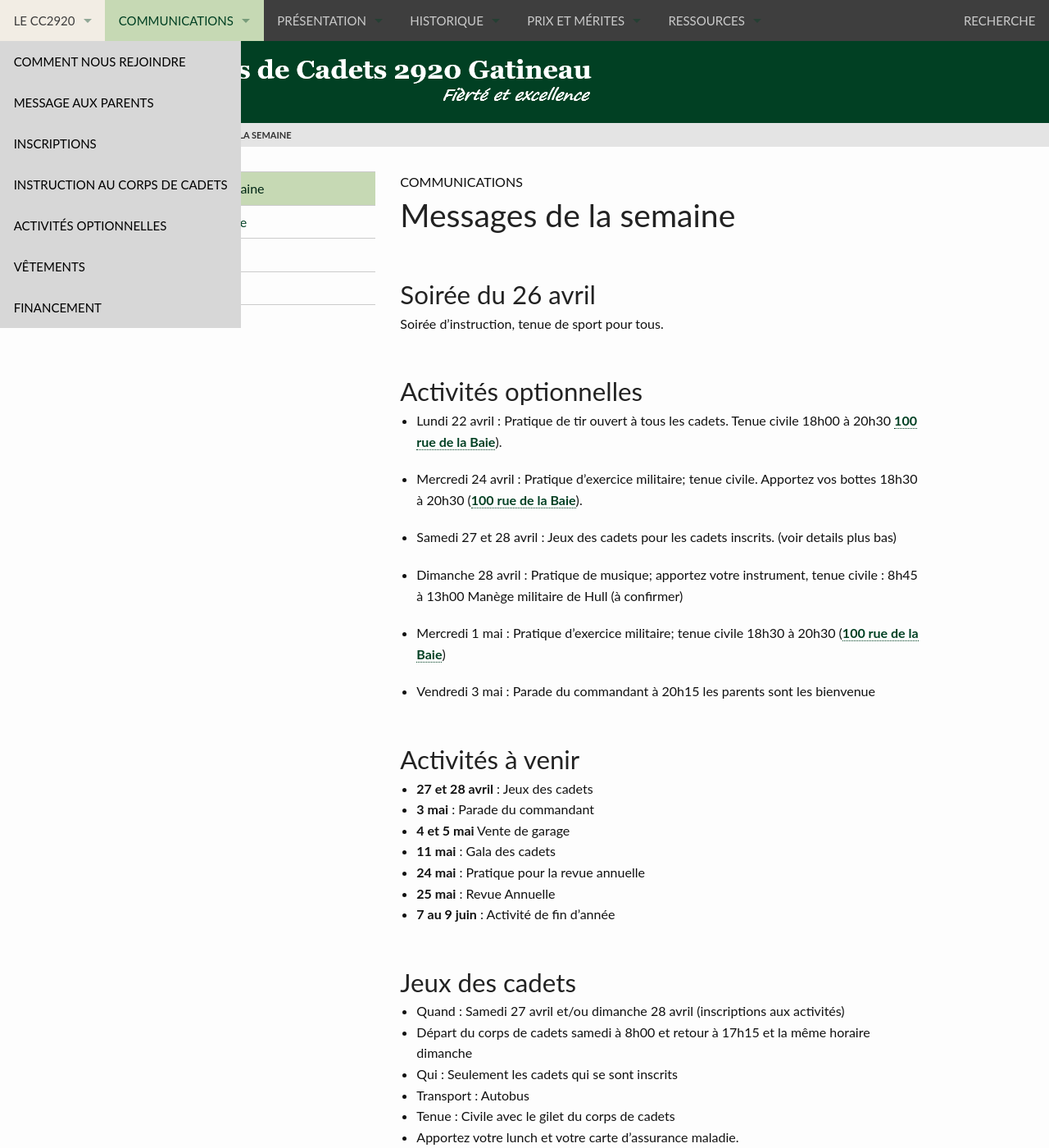
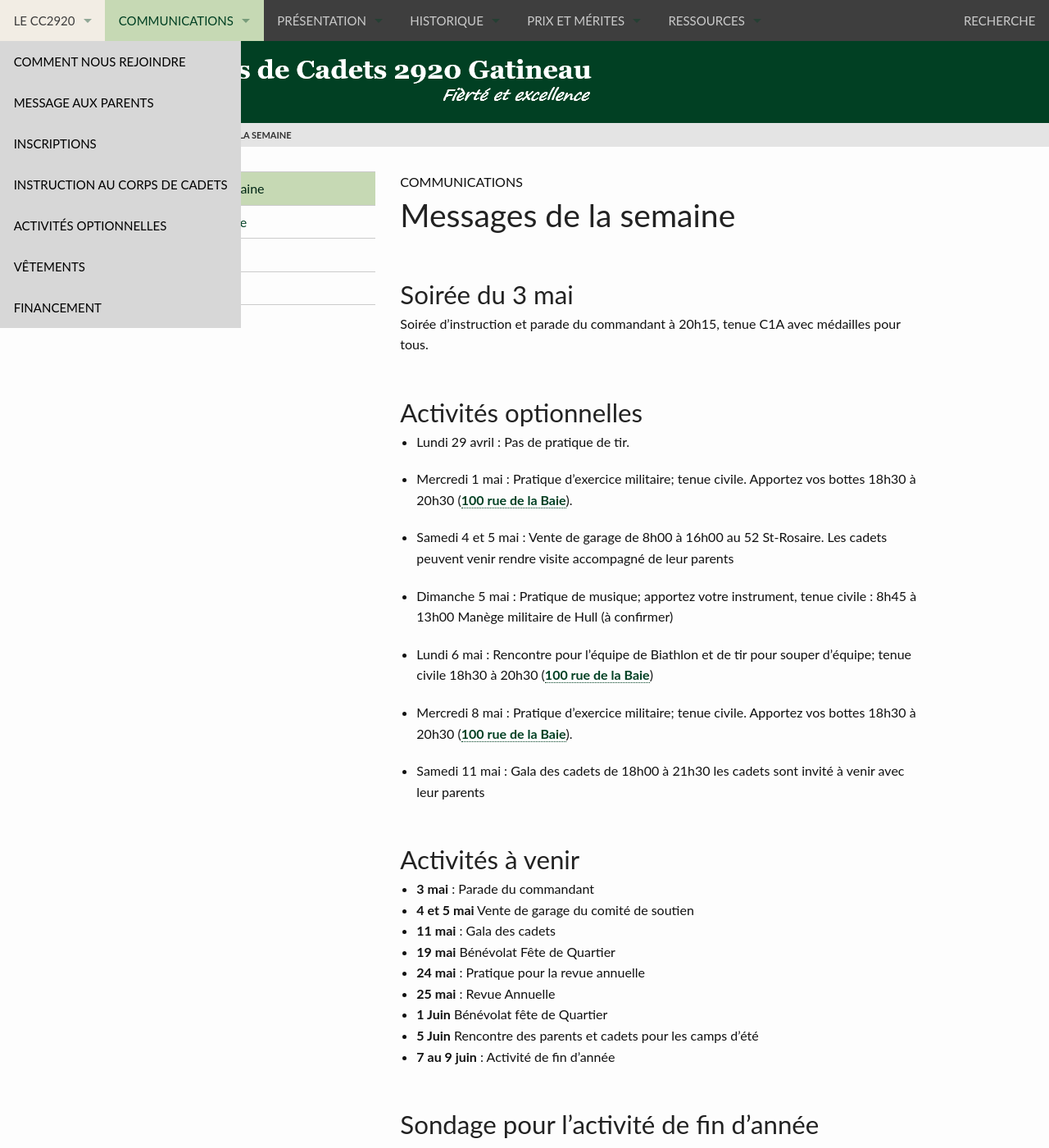
Before and after one commit to CC2920/web, a Jekyll site: the page built from _communications/messages.md, in a window 1280 px wide and 1400 px high. Shown: the whole window at 82% size. Built offline with Jekyll 4.4.1, drawn with Linux system fonts in a browser that asks for light colours; some of the changed text lies outside the part shown.

Commit message:
Message semaine du 28 avril

```diff
--- a/_communications/messages.md
+++ b/_communications/messages.md
@@ -3,48 +3,43 @@ title:  "Messages de la semaine"
 layout: "messages"
 ---
 
-## Soirée du 26 avril
+## Soirée du 3 mai
 
-Soirée d'instruction, tenue de sport pour tous.
+Soirée d'instruction et parade du commandant à 20h15, tenue C1A avec médailles pour tous.
 
 
 ## Activités optionnelles
 
-- Lundi 22 avril : Pratique de tir ouvert à tous les cadets. Tenue civile 18h00 à 20h30  [100 rue de la Baie](/information/comment-nous-rejoindre/)).
+- Lundi 29 avril : Pas de pratique de tir.
 
-- Mercredi 24 avril : Pratique d'exercice militaire; tenue civile. Apportez vos bottes 18h30 à 20h30 ([100 rue de la Baie](/information/comment-nous-rejoindre/)).
+- Mercredi 1 mai : Pratique d'exercice militaire; tenue civile. Apportez vos bottes 18h30 à 20h30 ([100 rue de la Baie](/information/comment-nous-rejoindre/)).
 
-- Samedi 27 et 28 avril : Jeux des cadets pour les cadets inscrits. (voir details plus bas)
+- Samedi 4 et 5 mai : Vente de garage de 8h00 à 16h00 au 52 St-Rosaire. Les cadets peuvent venir rendre visite accompagné de leur parents
 
-- Dimanche 28 avril : Pratique de musique; apportez votre instrument, tenue civile : 8h45 à 13h00  Manège militaire de Hull (à confirmer)
+- Dimanche 5 mai : Pratique de musique; apportez votre instrument, tenue civile : 8h45 à 13h00  Manège militaire de Hull (à confirmer)
 
-- Mercredi 1 mai : Pratique d'exercice militaire; tenue civile 18h30 à 20h30 ([100 rue de la Baie](/information/comment-nous-rejoindre/))
+- Lundi 6 mai : Rencontre pour l'équipe de Biathlon et de tir pour souper d'équipe; tenue civile 18h30 à 20h30 ([100 rue de la Baie](/information/comment-nous-rejoindre/))
 
-- Vendredi 3 mai : Parade du commandant à 20h15 les parents sont les bienvenue
+- Mercredi 8 mai : Pratique d'exercice militaire; tenue civile. Apportez vos bottes 18h30 à 20h30 ([100 rue de la Baie](/information/comment-nous-rejoindre/)).
+
+- Samedi 11 mai : Gala des cadets de 18h00 à 21h30 les cadets sont invité à venir avec leur parents
 
 
 ## Activités à venir
 
-- **27 et 28 avril** : Jeux des cadets
 - **3 mai** : Parade du commandant
-- **4 et 5 mai** Vente de garage
+- **4 et 5 mai** Vente de garage du comité de soutien
 - **11 mai** : Gala des cadets
+- **19 mai** Bénévolat Fête de Quartier
 - **24 mai** : Pratique pour la revue annuelle
 - **25 mai** : Revue Annuelle
+- **1 Juin** Bénévolat fête de Quartier
+- **5 Juin** Rencontre des parents et cadets pour les camps d'été
 - **7 au 9 juin**  : Activité de fin d'année
-
-## Jeux des cadets
-
-- Quand : Samedi 27 avril et/ou dimanche 28 avril (inscriptions aux activités)
-- Départ du corps de cadets samedi à 8h00 et retour à 17h15 et la même horaire dimanche
-- Qui : Seulement les cadets qui se sont inscrits
-- Transport : Autobus
-- Tenue : Civile avec le gilet du corps de cadets
-- Apportez votre lunch et votre carte d'assurance maladie.
 
 ## Sondage pour l'activité de fin d'année
 
-- Veuillez completer le [sondage](https://docs.google.com/forms/d/e/1FAIpQLSfuGwhhZwkkelX0Ioh26kDOGDX_eelR1XNtFNM8tDN0rujeUQ/viewform?usp=sf_link)
+- Veuillez completer le [sondage](https://docs.google.com/forms/d/e/1FAIpQLSfuGwhhZwkkelX0Ioh26kDOGDX_eelR1XNtFNM8tDN0rujeUQ/viewform?usp=sf_link) pour au plus tard le 5 mai. Afin que nous puissions effectuer les réservations nécessaire.
 
 ## Absence
 
```
